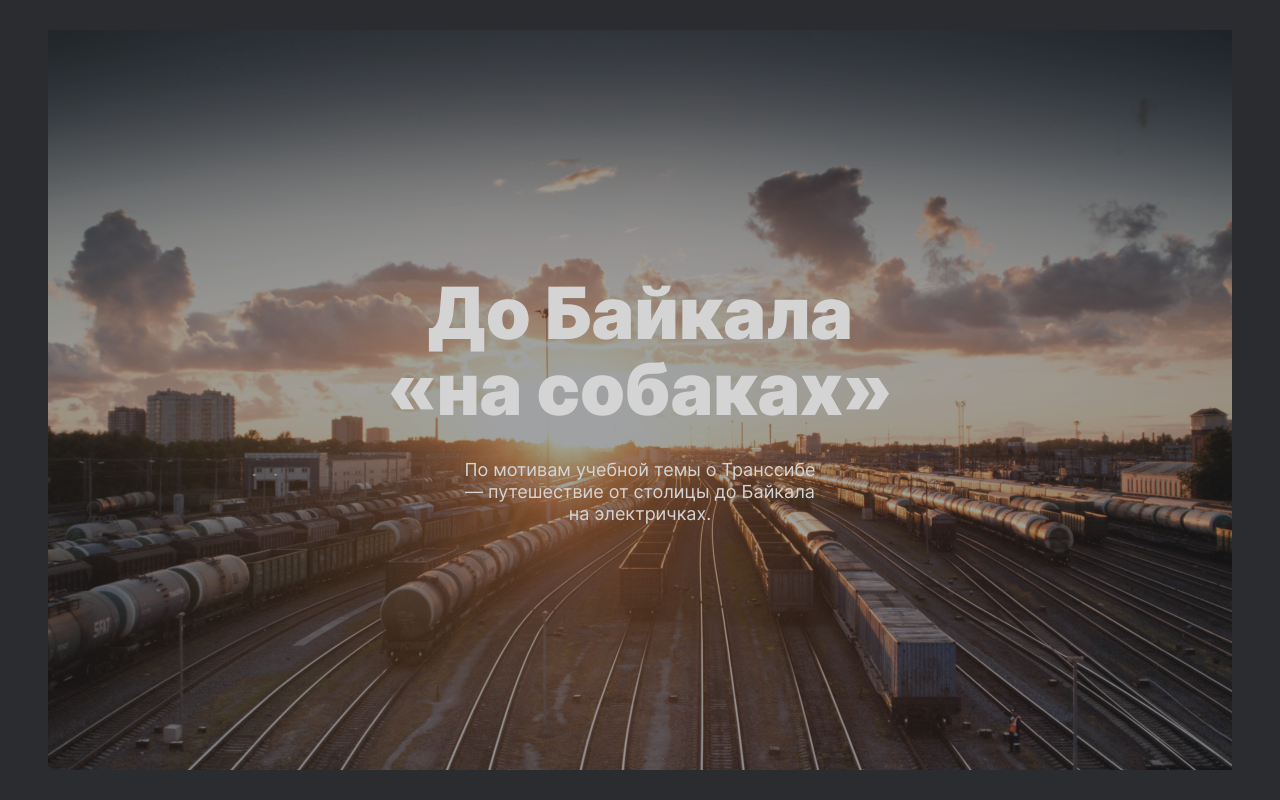
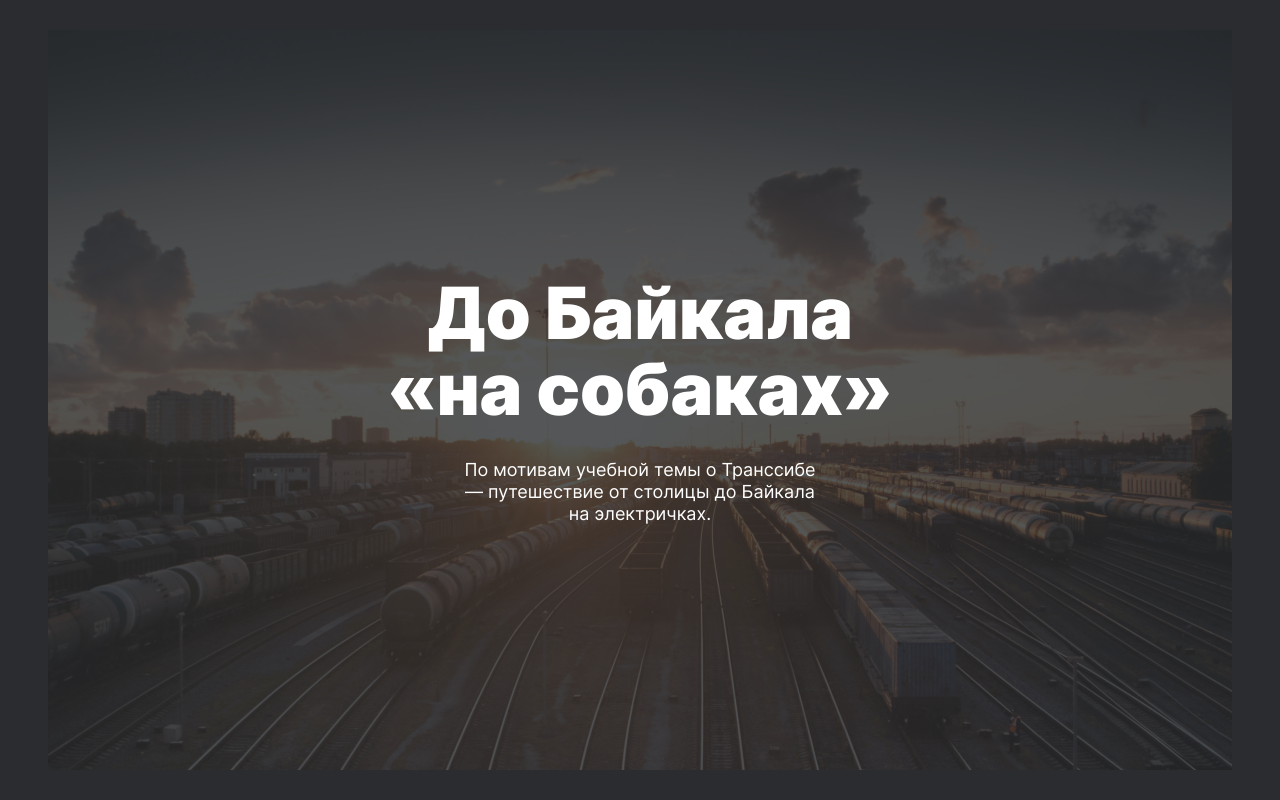
Before and after one commit to andrewKlabukov/russian-travel, a plain HTML site: page index.html in a window 1280 px wide. In both pictures the pointer is over the link 640 px from the left and 5866 px from the top of the page. Shown: the part 5466-6266 px from the top of the page. Drawn offline with Linux system fonts and the light colour scheme.

Commit message:
fixed first iteration review

```diff
--- a/blocks/traine/__bg/traine__bg.css
+++ b/blocks/traine/__bg/traine__bg.css
@@ -24,10 +24,11 @@
 	right: 0;
 	bottom: 0;
 	background-color:rgba(42, 44, 47, .3);
+  transition: .5s;
 }
 
-.traine__bg:hover {
-  opacity: 0.8;
+.traine__bg:hover::before {
+  background-color:rgba(42, 44, 47, .8);
 }
 
 @media screen and (max-width: 400px) {
--- a/blocks/traine/__text/traine__text.css
+++ b/blocks/traine/__text/traine__text.css
@@ -9,7 +9,6 @@
   text-align: center;
   color: #FFFFFF;
   margin: 0;
-  position: relative;
   z-index: 10;
   margin-top: 32px;
 }
--- a/blocks/traine/__title/traine__title.css
+++ b/blocks/traine/__title/traine__title.css
@@ -7,7 +7,6 @@
   font-size: 72px;
   line-height: 76px;
   color: #fff;
-  position: relative;
   z-index: 10;
   text-align: center;
   margin-bottom: 0;
```
